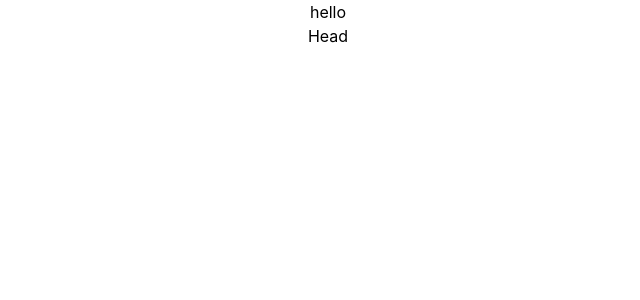
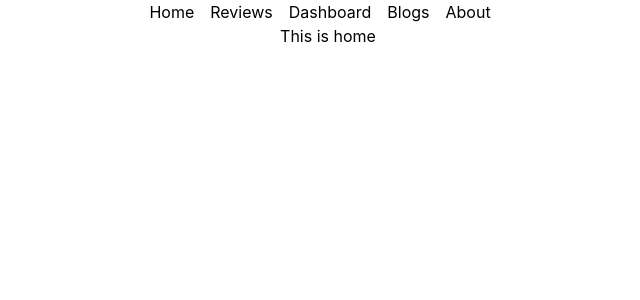
Before and after one commit to shakhawat-hridoy/watch-review, a React (Create React App) app: page / in a window 1280 px wide. Shown: the top 300 px of the page, without its empty margins (312-952 px from the left). Built offline with nearby package versions, Linux system fonts and the light colour scheme.

Commit message:
primary route

```diff
--- a/public/index.html
+++ b/public/index.html
@@ -24,7 +24,7 @@
       work correctly both with client-side routing and a non-root public URL.
       Learn how to configure a non-root public URL by running `npm run build`.
     -->
-    <title>React App</title>
+    <title>Watch Gear</title>
   </head>
   <body>
     <noscript>You need to enable JavaScript to run this app.</noscript>
--- a/src/App.js
+++ b/src/App.js
@@ -1,12 +1,24 @@
-import logo from './logo.svg';
+import { Route, Routes } from 'react-router-dom';
 import './App.css';
 import Header from './components/Header/Header';
+import Home from './components/Home/Home';
+import Reviews from './components/Reviews/Reviews';
+import Dashboard from './components/Dashboard/Dashboard';
+import Blogs from './components/Blogs/Blogs';
+import About from './components/About/About';
 
 function App() {
   return (
     <div className="App">
-      <h1>hello</h1>
       <Header></Header>
+      <Routes>
+        <Route path='/' element={<Home></Home>}></Route>
+        <Route path='/home' element={<Home></Home>}></Route>
+        <Route path='/reviews' element={<Reviews></Reviews>}></Route>
+        <Route path='/dashboard' element={<Dashboard></Dashboard>}></Route>
+        <Route path='/blogs'element={<Blogs></Blogs>} ></Route>
+        <Route path='/about'element={<About></About>} ></Route>
+      </Routes>
     </div>
   );
 }
--- a/src/components/About/About.js
+++ b/src/components/About/About.js
@@ -0,0 +1,11 @@
+import React from 'react';
+
+const About = () => {
+    return (
+        <div>
+            <h1 className='text-green-600'>About</h1>
+        </div>
+    );
+};
+
+export default About;
--- a/src/components/Blogs/Blogs.js
+++ b/src/components/Blogs/Blogs.js
@@ -0,0 +1,11 @@
+import React from 'react';
+
+const Blogs = () => {
+    return (
+        <div>
+            <h1>blog</h1>
+        </div>
+    );
+};
+
+export default Blogs;
--- a/src/components/Header/Header.js
+++ b/src/components/Header/Header.js
@@ -1,9 +1,17 @@
 import React from 'react';
+import { Link } from 'react-router-dom';
 
 const Header = () => {
     return (
         <div>
-           <h1>Head</h1>
+           <nav >
+               {/* <Link className='mr-4' to="/">Home</Link> */}
+               <Link className='mr-4' to="/home">Home</Link>
+               <Link className='mr-4' to="/reviews">Reviews</Link>
+               <Link className='mr-4' to="/dashboard">Dashboard</Link>
+               <Link className='mr-4' to="/blogs">Blogs</Link>
+               <Link className='mr-4' to="/about">About</Link>
+           </nav>
         </div>
     );
 };
```
